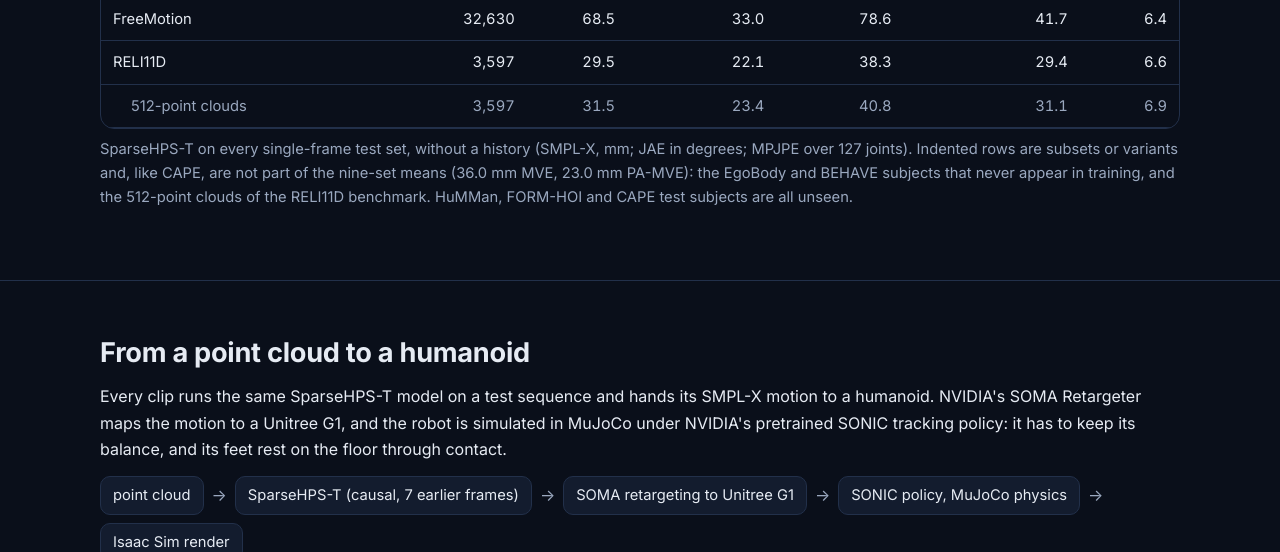
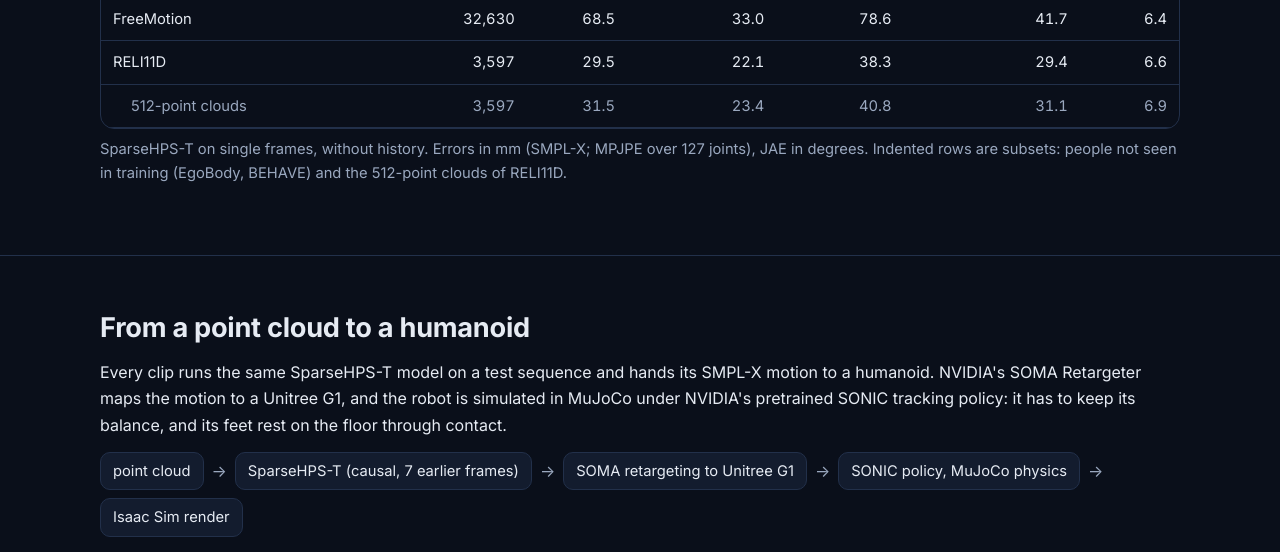
Before and after one commit to GhostLate/SparseHPS, a plain HTML site: page index.html in a window 1280 px wide. Shown: the part 5001-5553 px from the top of the page. Drawn offline with Linux system fonts and the light colour scheme.

Commit message:
Simpler caption of the single-frame test set table

```diff
--- a/index.html
+++ b/index.html
@@ -160,11 +160,9 @@
         </tbody>
       </table>
     </div>
-    <p class="caption" style="margin-top:8px">SparseHPS-T on every single-frame test set, without a history (SMPL-X,
-      mm; JAE in degrees; MPJPE over 127 joints). Indented rows are subsets or variants and, like CAPE, are not part of
-      the nine-set means (36.0&nbsp;mm MVE, 23.0&nbsp;mm PA-MVE): the EgoBody and BEHAVE subjects that never appear in
-      training, and the 512-point clouds of the RELI11D benchmark. HuMMan, FORM-HOI and CAPE test subjects are all
-      unseen.</p>
+    <p class="caption" style="margin-top:8px">SparseHPS-T on single frames, without history. Errors in mm (SMPL-X;
+      MPJPE over 127 joints), JAE in degrees. Indented rows are subsets: people not seen in training (EgoBody, BEHAVE)
+      and the 512-point clouds of RELI11D.</p>
   </div>
 </section>
 
```
